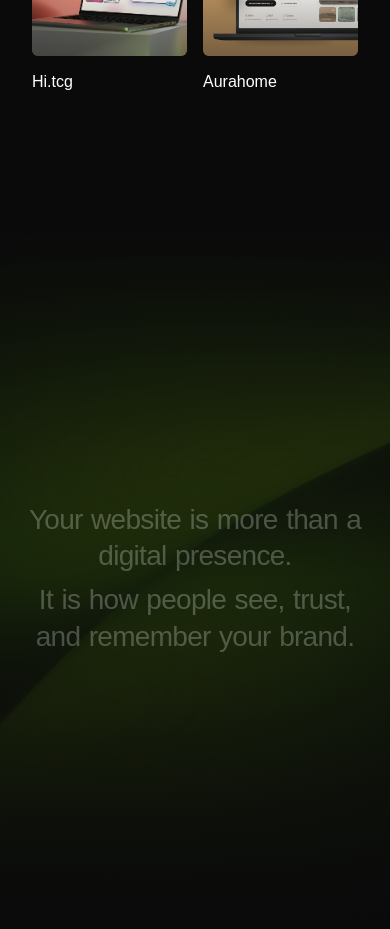
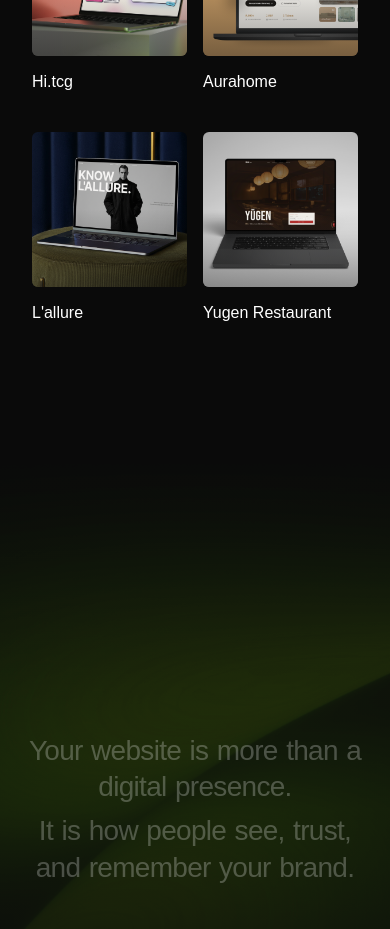
Before and after one commit to DadanAhmadBM/movement-studio, a React (Vite) app: page / in a window 390 px wide. Shown: the part 3740-4669 px from the top of the page. Built offline with nearby package versions, Linux system fonts and the light colour scheme; a web font is replaced by a local one.

Commit message:
update: add new project portofolio in section our works

```diff
--- a/src/components/OurWorks.jsx
+++ b/src/components/OurWorks.jsx
@@ -38,6 +38,18 @@ const projects = [
     tags: ["Interior", "Property"],
     image: "/project-aurahome-image.png",
     url: "https://dev-aurahome.vercel.app/",
+  },
+  {
+    name: "L'allure",
+    tags: ["Fashion", "Life Style"],
+    image: "/project-lallure-image.png",
+    url: "https://luxury-fashion-website.vercel.app/",
+  },
+  {
+    name: "Yugen Restaurant",
+    tags: ["Restaurant", "Japanese Food"],
+    image: "/project-yugen-image.png",
+    url: "https://yugen-restaurant-landing-page.vercel.app/",
   },
 ];
 
@@ -195,7 +207,12 @@ export default function OurWorks() {
             initial={{ opacity: 0, x: 30 }}
             animate={isInView ? { opacity: 1, x: 0 } : {}}
             transition={{ duration: 0.9, delay: 0.3 }}
-            className="flex flex-col justify-start"
+            className="flex flex-col justify-start overflow-y-auto pr-2"
+            style={{
+              maxHeight: "calc(6 * (clamp(36px, 4vw, 56px) * 1.3 + 8px))",
+              scrollbarWidth: "thin",
+              scrollbarColor: "#C8F04E #1a1a1a",
+            }}
           >
             {projects.map((project, i) => {
               const isActive = hoveredIndex === i;
@@ -212,7 +229,7 @@ export default function OurWorks() {
                     setActiveIndex(i);
                   }}
                   onMouseLeave={() => setHoveredIndex(null)}
-                  className="text-left font-medium block mb-2 will-change-transform"
+                  className="text-left font-medium block mb-2 will-change-transform shrink-0"
                   style={{
                     fontSize: "clamp(36px, 4vw, 56px)",
                     letterSpacing: "-0.03em",
--- a/src/components/Services.jsx
+++ b/src/components/Services.jsx
@@ -142,10 +142,9 @@ export default function Services() {
               {/* Kolom 1 (Kiri): Judul */}
               <div className="w-full md:w-auto lg:w-1/3 flex justify-start md:justify-center lg:justify-start pr-4 md:pr-0 lg:pr-4">
                 <h3
-                  className="font-bold leading-none text-[clamp(28px,4.5vw,64px)] md:text-[clamp(24px,3.5vw,38px)] lg:text-[clamp(28px,4.5vw,64px)]"
+                  className="font-bold text-[clamp(28px,4.5vw,64px)] md:text-[clamp(24px,3.5vw,38px)] lg:text-[clamp(28px,4.5vw,64px)] leading-[1.4] md:leading-[1.15] lg:leading-[1.4]"
                   style={{
                     letterSpacing: "-0.02em",
-                    lineHeight: "1.4",
                   }}
                 >
                   <CasinoText
```
Also changed, not shown: public/project-lallure-image.png (added), public/project-yugen-image.png (added).
